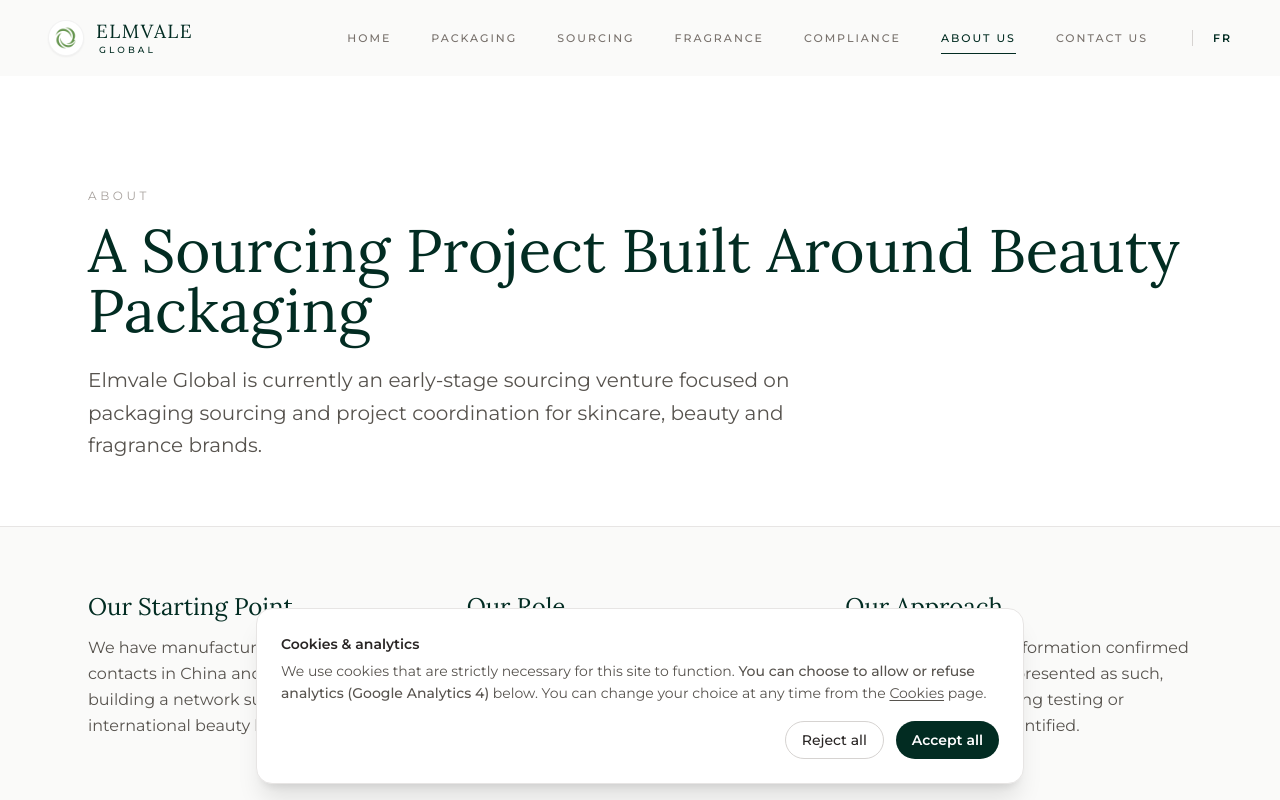
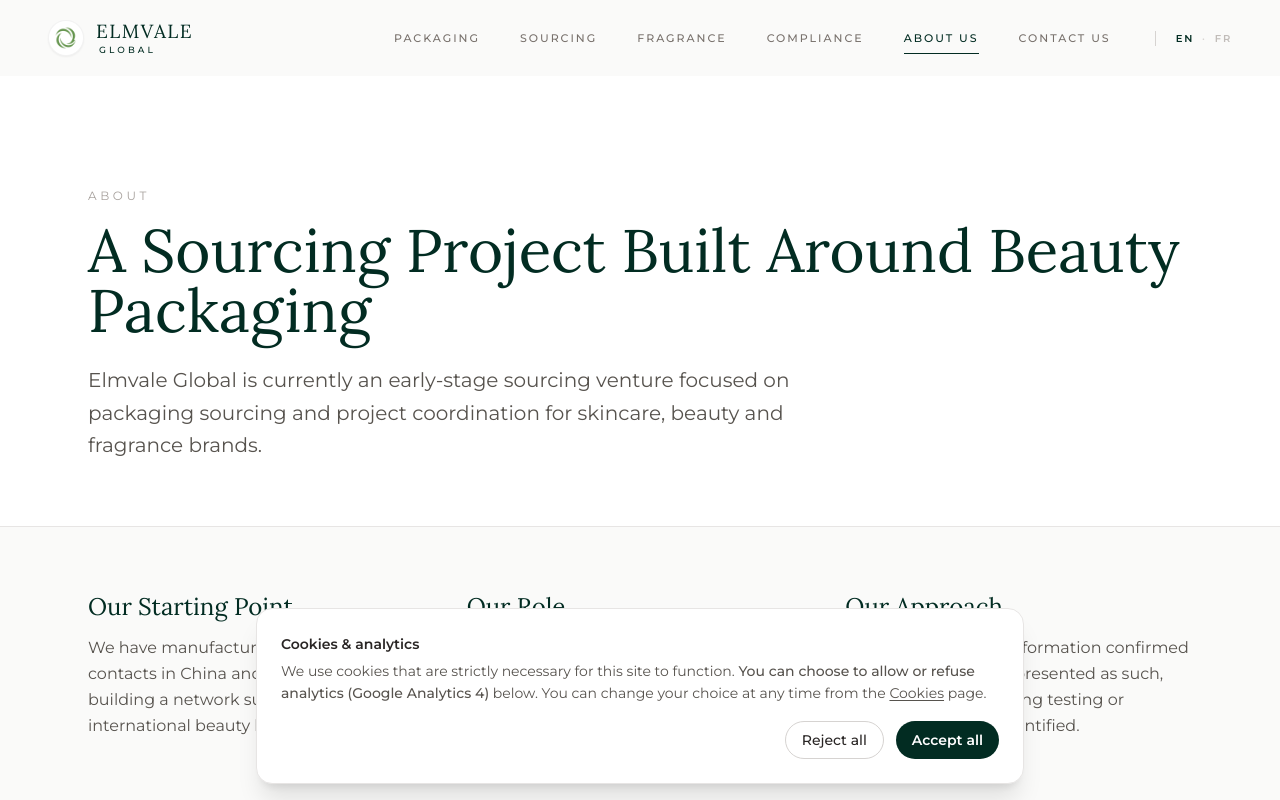
Before and after one commit to cathy6140/-Elmvale-Global-.github.io, a React (Vite) app: page /about in a window 1280 px wide. Shown: the top 800 px of the page. Built offline with nearby package versions, Linux system fonts and the light colour scheme.

Commit message:
Refine navigation and language switcher

```diff
--- a/src/components/Navbar.tsx
+++ b/src/components/Navbar.tsx
@@ -53,8 +53,8 @@
     return (pathname: string) => ({ pathname, search });
   }, [language, searchParams]);
 
-  const toggleLang = () => {
-    const next = language === 'en' ? 'fr' : 'en';
+  const selectLang = (next: 'en' | 'fr') => {
+    if (next === language) return;
 
     setLanguage(next);
 
@@ -67,7 +67,6 @@
   // Updated structure:
   // Home / Products / Compliance / About / Contact
   const navLinks = [
-    { path: '/', label: t.home },
     { path: '/products', label: language === 'fr' ? 'Packaging' : 'Packaging' },
     { path: '/sourcing', label: language === 'fr' ? 'Sourcing' : 'Sourcing' },
     { path: '/fragrance-packaging', label: language === 'fr' ? 'Parfum' : 'Fragrance' },
@@ -133,32 +132,46 @@
             ))}
 
             {/* Desktop Language Switcher */}
+            <div className="flex items-center gap-2 border-l border-stone-300 pl-5 ml-1 text-[10px] tracking-[0.18em] font-semibold">
               <button
-              onClick={toggleLang}
-              className="text-[11px] font-semibold tracking-[0.18em] text-brand-dark border-l border-stone-300 pl-5 ml-1 hover:opacity-70 transition-opacity whitespace-nowrap"
-              aria-label={
-                language === 'en'
-                  ? 'Switch to French'
-                  : 'Switch to English'
-              }
+                onClick={() => selectLang('en')}
+                className={`transition-opacity ${language === 'en' ? 'text-brand-dark opacity-100' : 'text-stone-400 opacity-70 hover:opacity-100'}`}
+                aria-pressed={language === 'en'}
+                aria-label="Switch to English"
               >
-              {language === 'en' ? 'FR' : 'EN'}
+                EN
               </button>
+              <span className="text-stone-300">·</span>
+              <button
+                onClick={() => selectLang('fr')}
+                className={`transition-opacity ${language === 'fr' ? 'text-brand-dark opacity-100' : 'text-stone-400 opacity-70 hover:opacity-100'}`}
+                aria-pressed={language === 'fr'}
+                aria-label="Passer en français"
+              >
+                FR
+              </button>
+            </div>
           </div>
 
           {/* Mobile */}
           <div className="md:hidden flex items-center gap-4">
+            <div className="flex items-center gap-2 text-[11px] font-semibold tracking-[0.16em]">
               <button
-              onClick={toggleLang}
-              className="text-xs font-bold text-brand-dark tracking-wider"
-              aria-label={
-                language === 'en'
-                  ? 'Switch to French'
-                  : 'Switch to English'
-              }
+                onClick={() => selectLang('en')}
+                className={language === 'en' ? 'text-brand-dark' : 'text-stone-400'}
+                aria-pressed={language === 'en'}
               >
-              {language === 'en' ? 'FR' : 'EN'}
+                EN
               </button>
+              <span className="text-stone-300">·</span>
+              <button
+                onClick={() => selectLang('fr')}
+                className={language === 'fr' ? 'text-brand-dark' : 'text-stone-400'}
+                aria-pressed={language === 'fr'}
+              >
+                FR
+              </button>
+            </div>
 
             <button
               onClick={() => setIsOpen((v) => !v)}
```
Lines whose indentation alone changed are shown as unchanged.
